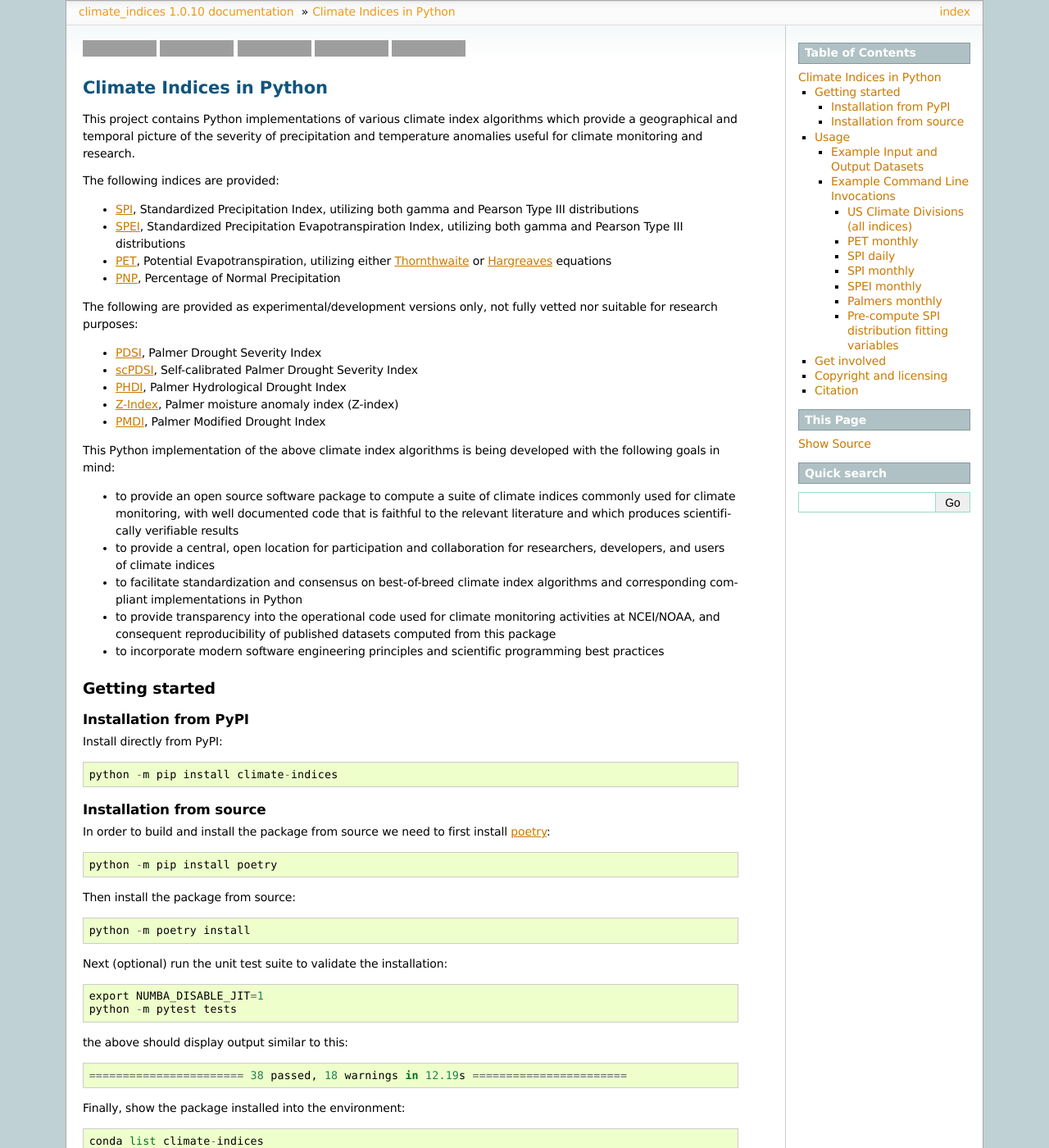
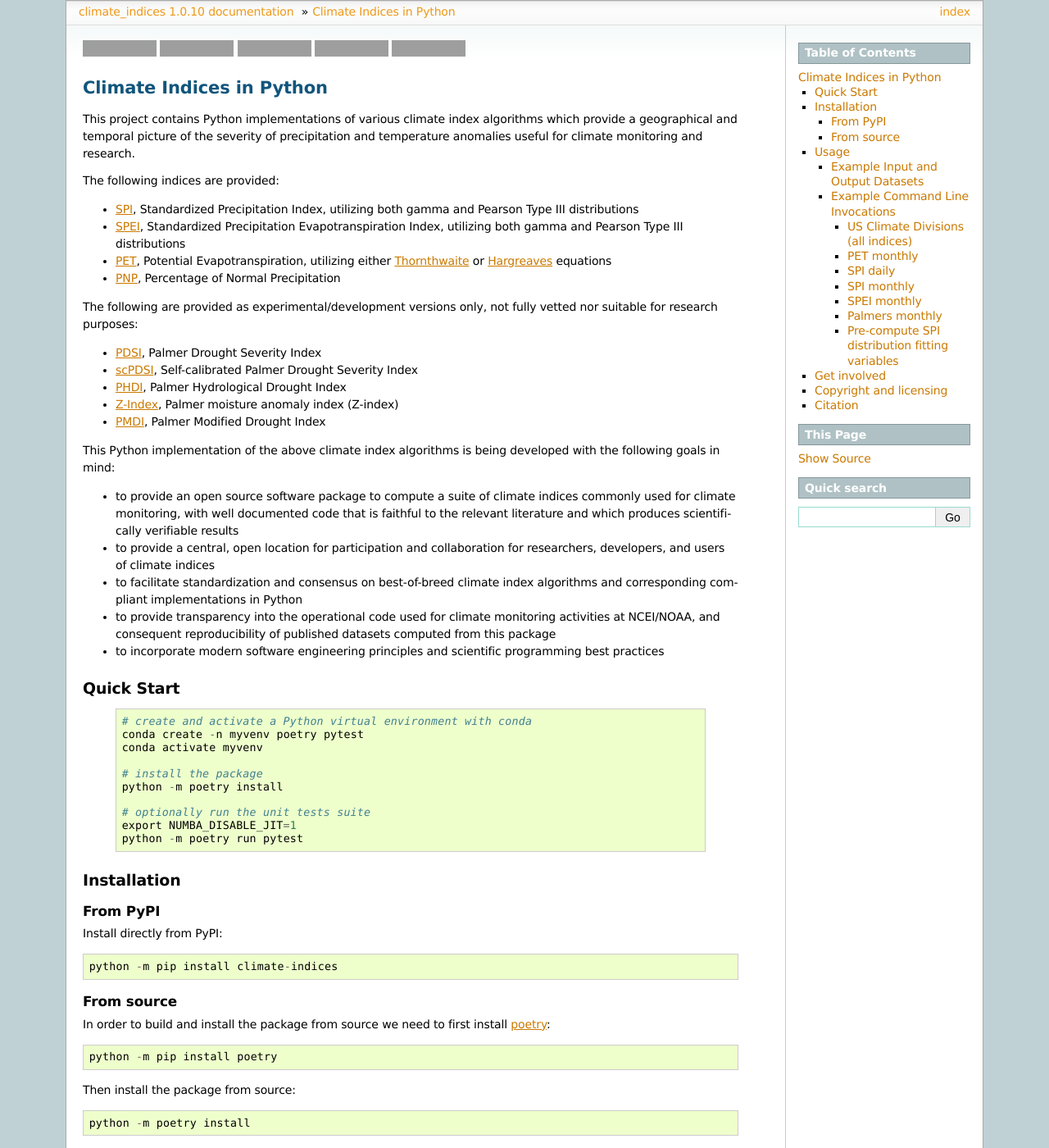
Before and after one commit to monocongo/climate_indices, a Sphinx documentation site: the page built from docs/index.rst, in a window 1280 px wide and 1400 px high. Shown: the whole window at 82% size. Built offline with Sphinx 7.4.7, drawn with Linux system fonts in a browser that asks for light colours; grey boxes are pictures that could not be loaded.

Commit message:
[522] added a quick start section to the documentation

```diff
--- a/docs/index.rst
+++ b/docs/index.rst
@@ -68,17 +68,32 @@ with the following goals in mind:
    best practices
 
 
-Getting started
+Quick Start
 ---------------
+   ::
 
-Installation from PyPI
+    # create and activate a Python virtual environment with conda
+    conda create -n myvenv poetry pytest
+    conda activate myvenv
+
+    # install the package
+    python -m poetry install
+
+    # optionally run the unit tests suite
+    export NUMBA_DISABLE_JIT=1
+    python -m poetry run pytest
+
+
+Installation
+-------------
+From PyPI
 ^^^^^^^^^^^^^^^^^^^^^^^
 
 Install directly from PyPI::
 
     python -m pip install climate-indices
 
-Installation from source
+From source
 ^^^^^^^^^^^^^^
 
 In order to build and install the package from source we need to first install `poetry <https://python-poetry.org/>`__::
```
